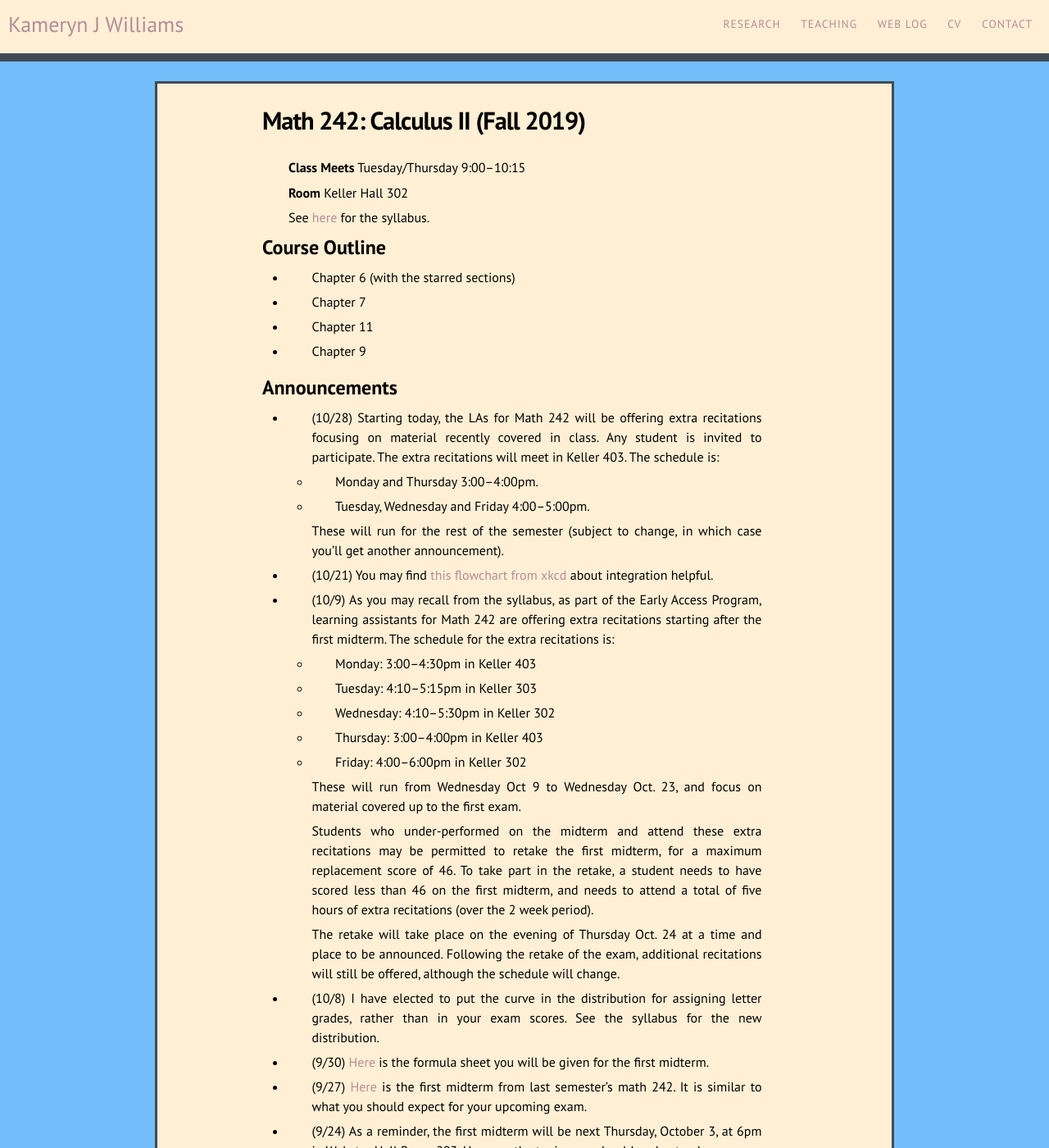
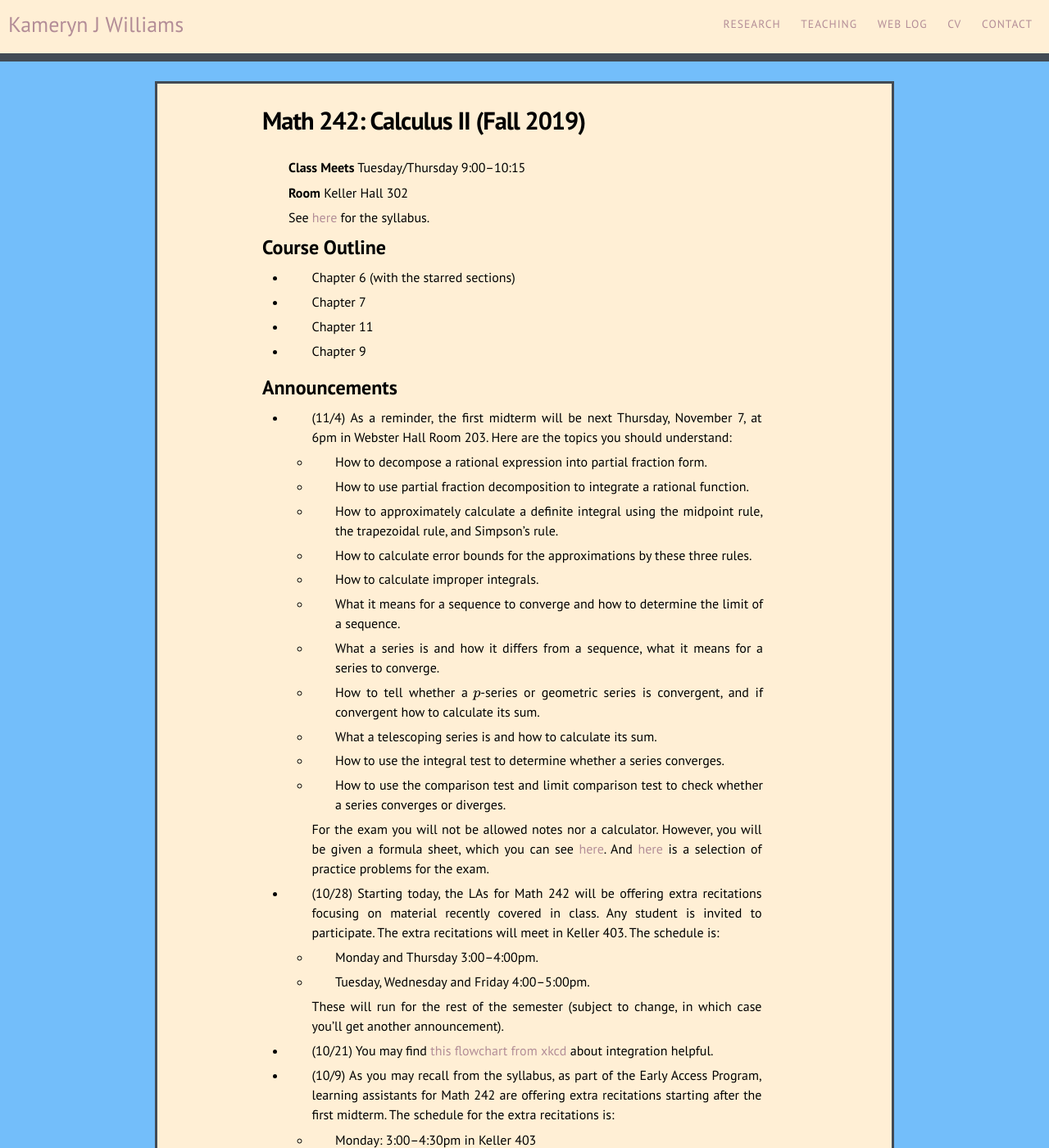
Before and after one commit to kamerynjw/kamerynjw.github.io, a Jekyll site: the page built from teaching/2019/math242.md, in a window 1280 px wide and 1400 px high. Shown: the whole window at 82% size. Built offline with Jekyll 4.4.1, drawn with Linux system fonts in a browser that asks for light colours; nearby versions of some CDN libraries; formulas are drawn with MathJax 3.

Commit message:
exam 2 info on website

```diff
--- a/teaching/2019/math242.md
+++ b/teaching/2019/math242.md
@@ -23,6 +23,32 @@ Course Outline
 
 Announcements
 -------------
+
+* (11/4) As a reminder, the first midterm will be next Thursday, November 7, at 6pm in Webster Hall Room 203. Here are the topics you should understand:
+
+    * How to decompose a rational expression into partial fraction form.
+
+    * How to use partial fraction decomposition to integrate a rational function.
+
+    * How to approximately calculate a definite integral using the midpoint rule, the trapezoidal rule, and Simpson's rule.
+
+    * How to calculate error bounds for the approximations by these three rules.
+
+    * How to calculate improper integrals.
+
+    * What it means for a sequence to converge and how to determine the limit of a sequence.
+
+    * What a series is and how it differs from a sequence, what it means for a series to converge.
+
+    * How to tell whether a $p$-series or geometric series is convergent, and if convergent how to calculate its sum.
+
+    * What a telescoping series is and how to calculate its sum.
+
+    * How to use the integral test to determine whether a series converges.
+
+    * How to use the comparison test and limit comparison test to check whether a series converges or diverges.
+
+    For the exam you will not be allowed notes nor a calculator. However, you will be given a formula sheet, which you can see [here]({{ page.url }}exam2-formulae.pdf). And [here]({{ page.url }}exam2-practice.pdf) is a selection of practice problems for the exam.
 
 * (10/28) Starting today, the LAs for Math 242 will be offering extra recitations focusing on material recently covered in class. Any student is invited to participate. The extra recitations will meet in Keller 403. The schedule is:
 
```
Also changed, not shown: 2 other files.
